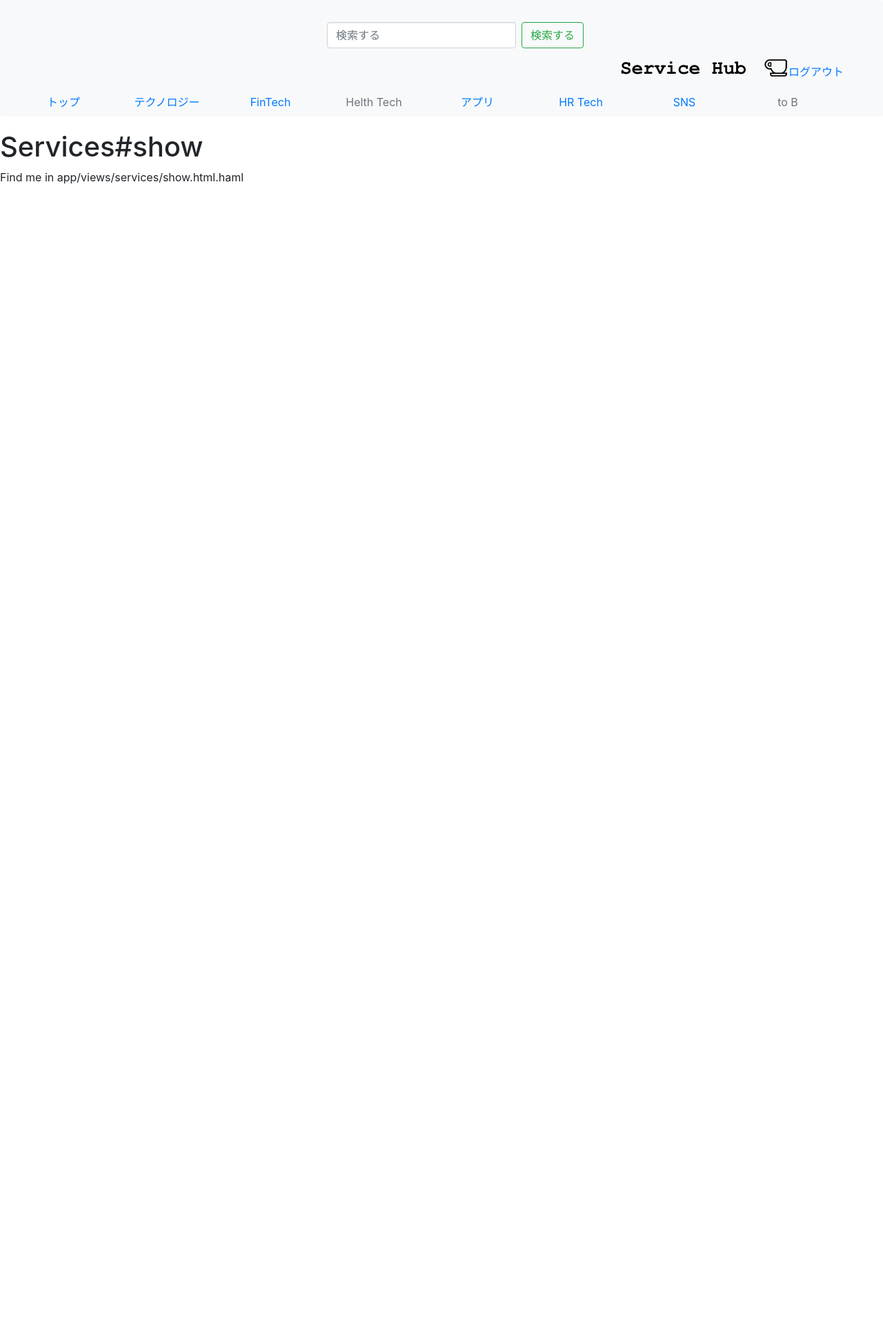
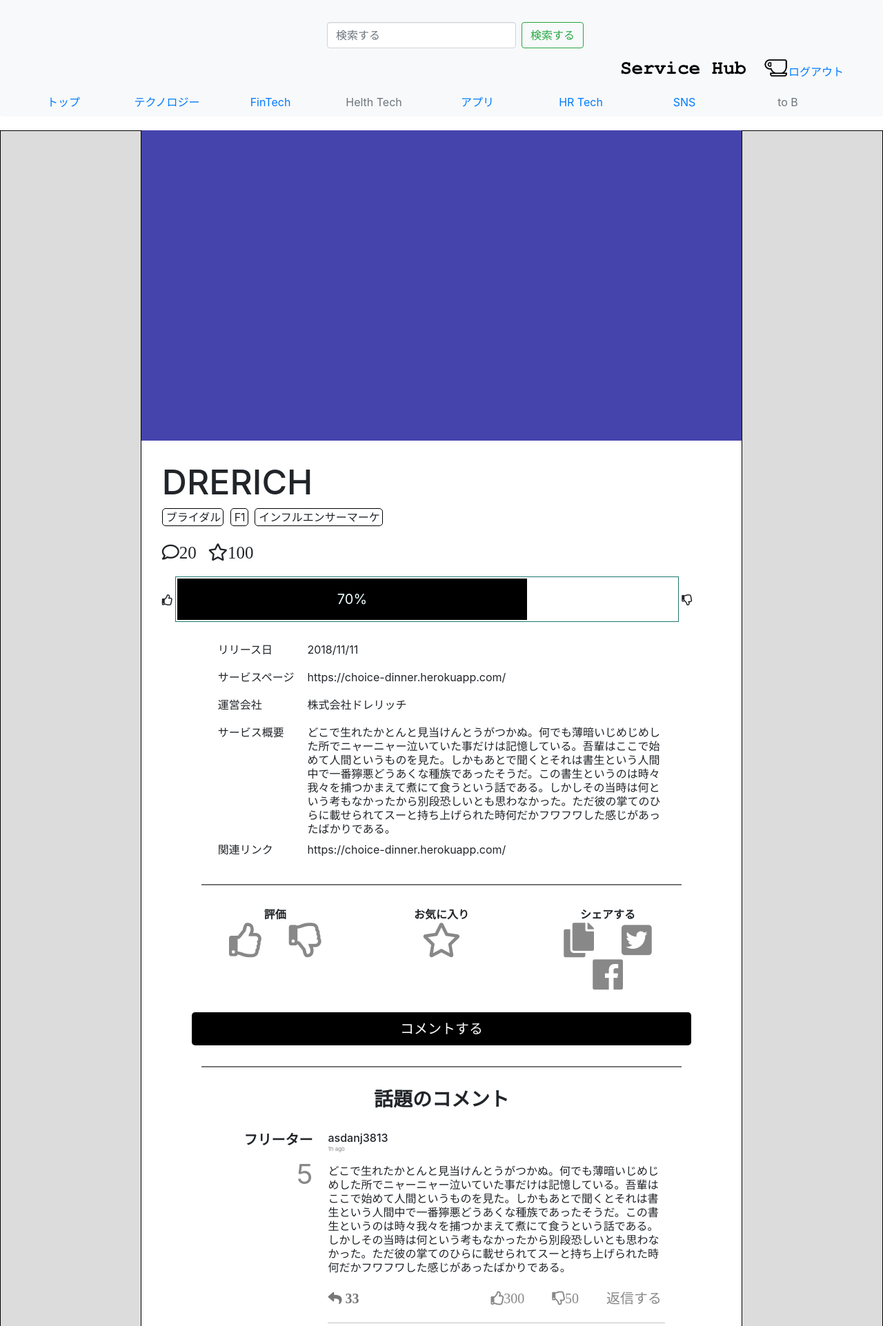
Before and after one commit to casanova-taizo/service_hub, a Rails app: page /services/1 in a window 1280 px wide. Shown: the top 1923 px of the page at 69% size. Before the commit the page ends 800 px from the top, so only its background shows below. Run offline with Rails 7, Linux system fonts and the light colour scheme; lists and menus that the app fills with data are empty; style sheets or scripts are compiled from the project's sources; some libraries are stand-ins or nearby versions.

Commit message:
html css service-show

```diff
--- a/app/assets/stylesheets/services.scss
+++ b/app/assets/stylesheets/services.scss
@@ -2,6 +2,13 @@
 // They will automatically be included in application.css.
 // You can use Sass (SCSS) here: http://sass-lang.com/
 
+
+.clearfix::after{
+  content: "";
+  display: block;
+  clear: both;
+}
+// トップページ
 #top {
 	width: 100%;
 }
@@ -164,3 +171,200 @@
     text-align: center;
     padding: 50px;
 }
+
+// サービス詳細ページ
+#service-show {
+	width:100%;
+}
+.service-show {
+	float: left;
+	width: 68%;
+}
+.service-info {
+	width: 100%;
+}
+.comment-service {
+	width: 100%;
+}
+.service-img {
+	width: 100%;
+	height: 450px;
+	background-color: #4544AD;
+}
+.service-contents {
+	width: 100%;
+	padding: 30px;
+}
+.service-name {
+	font-size: 50px;
+}
+.service-tag {
+	display: inline-block;
+	border: solid 1px black;
+	border-radius: 5px;
+	margin-right: 5px;
+	padding-right: 3px;
+	padding-left: 5px;
+}
+.service-comment-star {
+	margin-top: 20px;
+	font-size: 25px;
+	i {
+		margin-right: 10px;
+	}
+}
+.goodbad-line {
+	margin-top: 15px;
+	margin-bottom: 20px;
+	}
+.goodbad-graph {
+	position: relative;
+    width: 90%;
+    border: 1px solid #207870;
+    padding: 2px;
+    display: inline-block;
+}
+.goodbad-graph .good-point {
+	display: block;
+    position: relative;
+    background: black;
+    text-align: center;
+    color: #f0ffff;
+    height: 3em;
+    line-height: 3em;
+    font-size: 20px;
+}
+.goodbad-graph .good-point span {
+	position: absolute;
+	left: 1em;
+}
+
+.service-contents-table {
+	margin: 0 auto;
+	width: 80%;
+	tbody {
+		line-height: 40px;
+	}
+	.table-left {
+		width: 20%;
+	}
+	.table-right {
+		width: 80%;
+		line-height: 20px;
+	}
+}
+.split {
+	width: 80%;
+	height: 2px;
+	background-color: #777777;
+	margin: 0 auto;
+}
+.evaluation-box {
+	width: 90%;
+    padding: 30px;
+    text-align: center;
+    margin: 0 auto;
+}
+.evaluation-table {
+	width: 100%;
+	th {
+		width: 33%;
+		font-weight: 900;
+	}
+	td {
+		width: 33%;
+	}
+	a {
+		text-decoration: none;
+		color: #888888;
+		font-size: 50px;
+		margin-right: 20px;
+		margin-left: 20px;
+	}
+	a:hover {
+		color: black;
+	}
+}
+.comment-btn {
+	background-color: black;
+	margin-top: 30px;
+	color: white;
+}
+.comment-service {
+	width: 100%;
+	text-align: center;
+}
+.service-topic-comment {
+	padding: 30px;
+}
+.topic-comment-section {
+	font-weight: 900;
+	margin-bottom: 30px;
+}
+.topic-comment-box {
+	width: 90%;
+	margin-top: 30px;
+	margin-bottom: 30px;
+	.topic-comment-box-left {
+		width: 30%;
+		float: left;
+		text-align: right;
+		margin-right: 3%;
+	}
+	.topic-comment-box-right {
+		width: 67%;
+		float: right;
+		text-align: left;
+	}
+	.commenter-role {
+		font-weight: 900;
+	}
+	.comment-number {
+		font-size: 40px;
+		color: #888888;
+	}
+	.commenter-id {
+		margin: 0;
+	}
+	.comment-time-ago {
+		font-size: 8px;
+		color: #888888;
+	}
+	.commenter-comment {
+		line-height: 20px;
+	}
+	.comment-reaction {
+		margin-top: 20px;
+		padding-bottom: 20px;
+		border-bottom: solid 1px #9999;
+	}
+	.rep-icon {
+		font-size: 20px;
+		color: #777777;
+		margin-right: 35%;
+	}
+	.rep-icon:hover {
+		color: black;
+	}
+	a {
+		text-decoration: none;
+		color: #888888;
+		font-size: 20px;
+		margin-right: 20px;
+		margin-left: 20px;
+	}
+	a:hover {
+		color: black;
+	}
+	.re-react-btn {
+		text-decoration: none;
+		color: #888888;
+		font-size: 20px;
+		margin-right: 0;
+		margin-left: 20px;
+	}
+	.re-react-btn:hover {
+		color:black;
+	}
+
+}
--- /dev/null
+++ b/app/views/services/show.html.erb
@@ -0,0 +1,204 @@
+<div id="service-show">
+	<div class="left-sidebar"></div>
+	<div class="service-show">
+		<div class="service-info">
+			<div class="service-img"></div>
+			<div class="service-contents">
+				<h3 class="service-name">DRERICH</h3>
+				<div class="service-tags">
+					<a class="service-tag">ブライダル</a>
+					<a class="service-tag">F1</a>
+					<a class="service-tag">インフルエンサーマーケ</a>
+				</div>
+				<div class="service-comment-star">
+					<i class="far fa-comment">20</i>
+    				<i class="far fa-star">100</i>
+				</div>
+				<div class="goodbad-line">
+   					<i class="far fa-thumbs-up"></i>
+   					<div class="goodbad-graph">
+    					<span class="good-point" style="width:70%;">70%</span>
+    				</div>
+    				<i class="far fa-thumbs-down"></i>
+    			</div>
+    			<table class="service-contents-table">
+    				<tbody>
+    				<tr>
+    					<td class="table-left">リリース日</td>
+    					<td class="table-right">2018/11/11</td>
+    				</tr>
+    				<tr>
+    					<td class="table-left">サービスページ</td>
+    					<td class="table-right">
+    						<a href="https://choice-dinner.herokuapp.com/"></a>https://choice-dinner.herokuapp.com/
+    					</td>
+    				</tr>
+    				<tr>
+    					<td class="table-left">運営会社</td>
+    					<td class="table-right">株式会社ドレリッチ</td>
+    				</tr>
+    				<tr>
+    					<td class="table-left">サービス概要</td>
+    					<td class="table-right">どこで生れたかとんと見当けんとうがつかぬ。何でも薄暗いじめじめした所でニャーニャー泣いていた事だけは記憶している。吾輩はここで始めて人間というものを見た。しかもあとで聞くとそれは書生という人間中で一番獰悪どうあくな種族であったそうだ。この書生というのは時々我々を捕つかまえて煮にて食うという話である。しかしその当時は何という考もなかったから別段恐しいとも思わなかった。ただ彼の掌てのひらに載せられてスーと持ち上げられた時何だかフワフワした感じがあったばかりである。</td>
+    				</tr>
+    				<tr>
+    					<td class="table-left">関連リンク</td>
+    					<td class="table-right">
+    						<a href="https://choice-dinner.herokuapp.com/"></a>https://choice-dinner.herokuapp.com/
+    					</td>
+    				</tr>
+    			</tbody>
+    			</table>
+			</div>
+		</div>
+		<div class="split"></div>
+		<div class="evaluation-box">
+			<table class="evaluation-table">
+				<tr>
+					<th>評価</th>
+					<th>お気に入り</th>
+					<th>シェアする</th>
+				</tr>
+				<tr>
+					<td>
+						<a href="#" class="far fa-thumbs-up"></a><a href="#" class="far fa-thumbs-down"></a>
+					</td>
+					<td><a href="#" class="far fa-star"></a></td>
+					<td><a href="#" class="fas fa-copy"></a><a href="#" class="fab fa-twitter-square"></a><a href="#" class="fab fa-facebook"></a></td>
+				</tr>
+			</table>
+			<button type="button" class="btn  btn-lg btn-block comment-btn">コメントする</button>
+		</div>
+		<div class="split"></div>
+		<div class="comment-service">
+			<div class="service-topic-comment">
+				<h3 class="topic-comment-section">話題のコメント</h3>
+				<div class="topic-comment-box clearfix">
+					<div class="topic-comment-box-left">
+						<h5 class="commenter-role">フリーター</h5>
+						<p class="comment-number">5</p>
+					</div>
+					<div class="topic-comment-box-right">
+						<h6 class="commenter-id">asdanj3813</h6>
+						<p class="comment-time-ago">1h ago</p>
+						<div class="commenter-comment">どこで生れたかとんと見当けんとうがつかぬ。何でも薄暗いじめじめした所でニャーニャー泣いていた事だけは記憶している。吾輩はここで始めて人間というものを見た。しかもあとで聞くとそれは書生という人間中で一番獰悪どうあくな種族であったそうだ。この書生というのは時々我々を捕つかまえて煮にて食うという話である。しかしその当時は何という考もなかったから別段恐しいとも思わなかった。ただ彼の掌てのひらに載せられてスーと持ち上げられた時何だかフワフワした感じがあったばかりである。</div>
+						<div class="comment-reaction">
+							<i class="fas fa-reply rep-icon"> 33</i><a href="#" class="far fa-thumbs-up">300</a><a href="#" class="far fa-thumbs-down">50</a><a href="#" class="re-react-btn">返信する</a>
+
+						</div>
+					</div>
+				</div>
+				<div class="topic-comment-box clearfix">
+					<div class="topic-comment-box-left">
+						<h5 class="commenter-role">フリーター</h5>
+						<p class="comment-number">5</p>
+					</div>
+					<div class="topic-comment-box-right">
+						<h6 class="commenter-id">asdanj3813</h6>
+						<p class="comment-time-ago">1h ago</p>
+						<div class="commenter-comment">どこで生れたかとんと見当けんとうがつかぬ。何でも薄暗いじめじめした所でニャーニャー泣いていた事だけは記憶している。吾輩はここで始めて人間というものを見た。しかもあとで聞くとそれは書生という人間中で一番獰悪どうあくな種族であったそうだ。この書生というのは時々我々を捕つかまえて煮にて食うという話である。しかしその当時は何という考もなかったから別段恐しいとも思わなかった。ただ彼の掌てのひらに載せられてスーと持ち上げられた時何だかフワフワした感じがあったばかりである。</div>
+						<div class="comment-reaction">
+							<i class="fas fa-reply rep-icon"> 33</i><a href="#" class="far fa-thumbs-up">300</a><a href="#" class="far fa-thumbs-down">50</a><a href="#" class="re-react-btn">返信する</a>
+
+						</div>
+					</div>
+				</div>
+			</div>
+			<div class="service-topic-comment">
+				<h3 class="topic-comment-section">新着コメント</h3>
+				<div class="topic-comment-box clearfix">
+					<div class="topic-comment-box-left">
+						<h5 class="commenter-role">フリーター</h5>
+						<p class="comment-number">5</p>
+					</div>
+					<div class="topic-comment-box-right">
+						<h6 class="commenter-id">asdanj3813</h6>
+						<p class="comment-time-ago">1h ago</p>
+						<div class="commenter-comment">どこで生れたかとんと見当けんとうがつかぬ。何でも薄暗いじめじめした所でニャーニャー泣いていた事だけは記憶している。吾輩はここで始めて人間というものを見た。しかもあとで聞くとそれは書生という人間中で一番獰悪どうあくな種族であったそうだ。この書生というのは時々我々を捕つかまえて煮にて食うという話である。しかしその当時は何という考もなかったから別段恐しいとも思わなかった。ただ彼の掌てのひらに載せられてスーと持ち上げられた時何だかフワフワした感じがあったばかりである。</div>
+						<div class="comment-reaction">
+							<i class="fas fa-reply rep-icon"> 33</i><a href="#" class="far fa-thumbs-up">300</a><a href="#" class="far fa-thumbs-down">50</a><a href="#" class="re-react-btn">返信する</a>
+
+						</div>
+					</div>
+				</div>
+				<div class="topic-comment-box clearfix">
+					<div class="topic-comment-box-left">
+						<h5 class="commenter-role">フリーター</h5>
+						<p class="comment-number">5</p>
+					</div>
+					<div class="topic-comment-box-right">
+						<h6 class="commenter-id">asdanj3813</h6>
+						<p class="comment-time-ago">1h ago</p>
+						<div class="commenter-comment">どこで生れたかとんと見当けんとうがつかぬ。何でも薄暗いじめじめした所でニャーニャー泣いていた事だけは記憶している。吾輩はここで始めて人間というものを見た。しかもあとで聞くとそれは書生という人間中で一番獰悪どうあくな種族であったそうだ。この書生というのは時々我々を捕つかまえて煮にて食うという話である。しかしその当時は何という考もなかったから別段恐しいとも思わなかった。ただ彼の掌てのひらに載せられてスーと持ち上げられた時何だかフワフワした感じがあったばかりである。</div>
+						<div class="comment-reaction">
+							<i class="fas fa-reply rep-icon"> 33</i><a href="#" class="far fa-thumbs-up">300</a><a href="#" class="far fa-thumbs-down">50</a><a href="#" class="re-react-btn">返信する</a>
+
+						</div>
+					</div>
+				</div>
+				<div class="topic-comment-box clearfix">
+					<div class="topic-comment-box-left">
+						<h5 class="commenter-role">フリーター</h5>
+						<p class="comment-number">5</p>
+					</div>
+					<div class="topic-comment-box-right">
+						<h6 class="commenter-id">asdanj3813</h6>
+						<p class="comment-time-ago">1h ago</p>
+						<div class="commenter-comment">どこで生れたかとんと見当けんとうがつかぬ。何でも薄暗いじめじめした所でニャーニャー泣いていた事だけは記憶している。吾輩はここで始めて人間というものを見た。しかもあとで聞くとそれは書生という人間中で一番獰悪どうあくな種族であったそうだ。この書生というのは時々我々を捕つかまえて煮にて食うという話である。しかしその当時は何という考もなかったから別段恐しいとも思わなかった。ただ彼の掌てのひらに載せられてスーと持ち上げられた時何だかフワフワした感じがあったばかりである。</div>
+						<div class="comment-reaction">
+							<i class="fas fa-reply rep-icon"> 33</i><a href="#" class="far fa-thumbs-up">300</a><a href="#" class="far fa-thumbs-down">50</a><a href="#" class="re-react-btn">返信する</a>
+
+						</div>
+					</div>
+				</div>
+				<div class="topic-comment-box clearfix">
+					<div class="topic-comment-box-left">
+						<h5 class="commenter-role">フリーター</h5>
+						<p class="comment-number">5</p>
+					</div>
+					<div class="topic-comment-box-right">
+						<h6 class="commenter-id">asdanj3813</h6>
+						<p class="comment-time-ago">1h ago</p>
+						<div class="commenter-comment">どこで生れたかとんと見当けんとうがつかぬ。何でも薄暗いじめじめした所でニャーニャー泣いていた事だけは記憶している。吾輩はここで始めて人間というものを見た。しかもあとで聞くとそれは書生という人間中で一番獰悪どうあくな種族であったそうだ。この書生というのは時々我々を捕つかまえて煮にて食うという話である。しかしその当時は何という考もなかったから別段恐しいとも思わなかった。ただ彼の掌てのひらに載せられてスーと持ち上げられた時何だかフワフワした感じがあったばかりである。</div>
+						<div class="comment-reaction">
+							<i class="fas fa-reply rep-icon"> 33</i><a href="#" class="far fa-thumbs-up">300</a><a href="#" class="far fa-thumbs-down">50</a><a href="#" class="re-react-btn">返信する</a>
+
+						</div>
+					</div>
+				</div>
+				<div class="topic-comment-box clearfix">
+					<div class="topic-comment-box-left">
+						<h5 class="commenter-role">フリーター</h5>
+						<p class="comment-number">5</p>
+					</div>
+					<div class="topic-comment-box-right">
+						<h6 class="commenter-id">asdanj3813</h6>
+						<p class="comment-time-ago">1h ago</p>
+						<div class="commenter-comment">どこで生れたかとんと見当けんとうがつかぬ。何でも薄暗いじめじめした所でニャーニャー泣いていた事だけは記憶している。吾輩はここで始めて人間というものを見た。しかもあとで聞くとそれは書生という人間中で一番獰悪どうあくな種族であったそうだ。この書生というのは時々我々を捕つかまえて煮にて食うという話である。しかしその当時は何という考もなかったから別段恐しいとも思わなかった。ただ彼の掌てのひらに載せられてスーと持ち上げられた時何だかフワフワした感じがあったばかりである。</div>
+						<div class="comment-reaction">
+							<i class="fas fa-reply rep-icon"> 33</i><a href="#" class="far fa-thumbs-up">300</a><a href="#" class="far fa-thumbs-down">50</a><a href="#" class="re-react-btn">返信する</a>
+
+						</div>
+					</div>
+				</div>
+				<div class="topic-comment-box clearfix">
+					<div class="topic-comment-box-left">
+						<h5 class="commenter-role">フリーター</h5>
+						<p class="comment-number">5</p>
+					</div>
+					<div class="topic-comment-box-right">
+						<h6 class="commenter-id">asdanj3813</h6>
+						<p class="comment-time-ago">1h ago</p>
+						<div class="commenter-comment">どこで生れたかとんと見当けんとうがつかぬ。何でも薄暗いじめじめした所でニャーニャー泣いていた事だけは記憶している。吾輩はここで始めて人間というものを見た。しかもあとで聞くとそれは書生という人間中で一番獰悪どうあくな種族であったそうだ。この書生というのは時々我々を捕つかまえて煮にて食うという話である。しかしその当時は何という考もなかったから別段恐しいとも思わなかった。ただ彼の掌てのひらに載せられてスーと持ち上げられた時何だかフワフワした感じがあったばかりである。</div>
+						<div class="comment-reaction">
+							<i class="fas fa-reply rep-icon"> 33</i><a href="#" class="far fa-thumbs-up">300</a><a href="#" class="far fa-thumbs-down">50</a><a href="#" class="re-react-btn">返信する</a>
+
+						</div>
+					</div>
+				</div>
+			</div>
+		</div>
+	</div>
+	<div class="right-sidebar"></div>
+</div>
+<script src="/javascripts/skippr.min.js"></script>
--- a/app/views/services/show.html.haml
+++ /dev/null
@@ -1,2 +0,0 @@
-%h1 Services#show
-%p Find me in app/views/services/show.html.haml
```
Also changed, not shown: Gemfile.lock.
